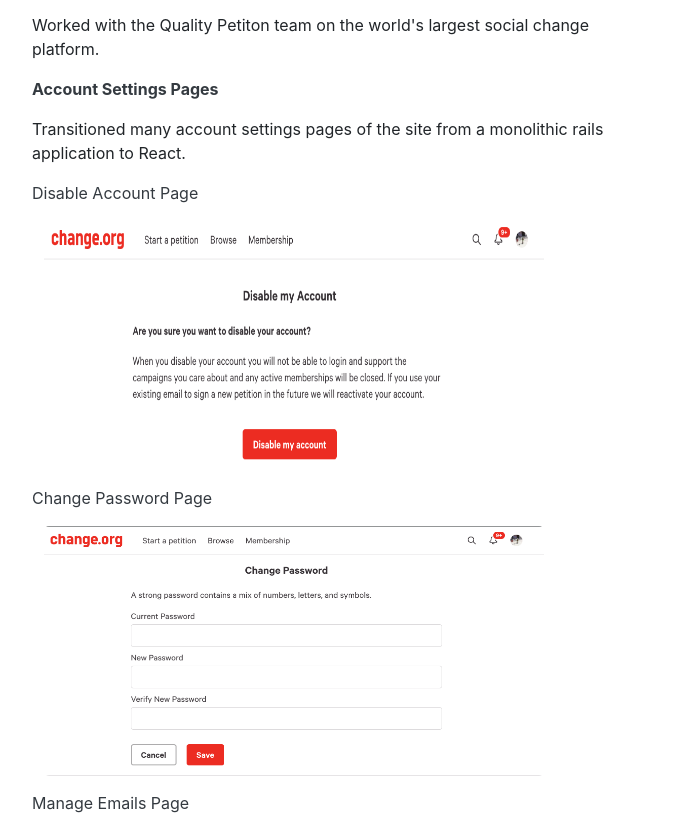
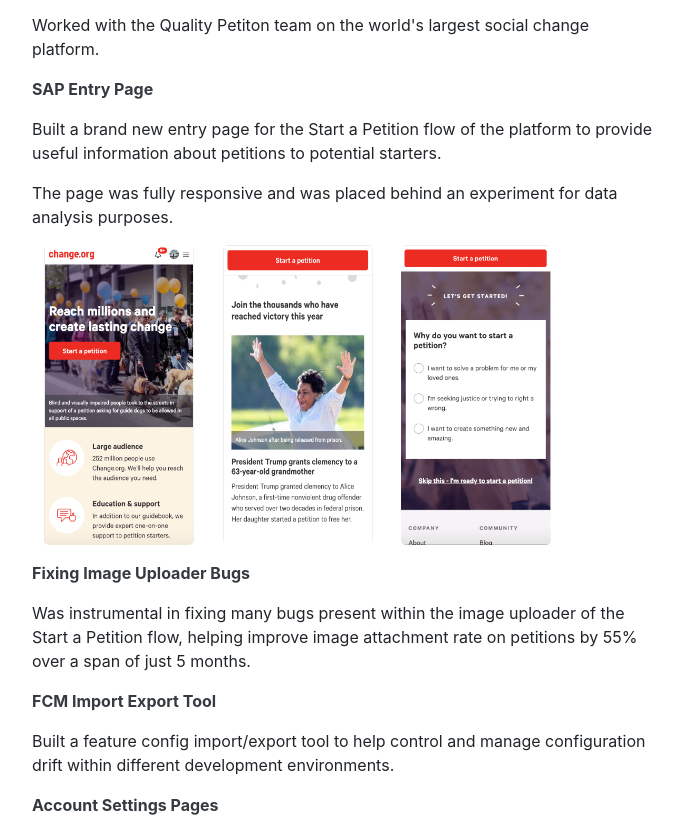
Before and after one commit to sdevalapurkar/personal-website, a website with bundled scripts: page index.html in a window 1280 px wide. Shown: the part 1021-1841 px from the top of the page, without its empty margins (288-971 px from the left). Built offline with nearby package versions, Linux system fonts and the light colour scheme; a web font is replaced by a local one.

Commit message:
update change experience

```diff
--- a/index.html
+++ b/index.html
@@ -125,6 +125,19 @@
               <h3 class="mb-0">Software Engineer Intern</h3>
               <div class="subheading mb-3"><a href="https://www.change.org/"><img src="img/change.png" height="50" width="50" align="middle"></a>  Change.org</div>
               <p>Worked with the Quality Petiton team on the world's largest social change platform.</p>
+              <p style="color: #343a40; font-weight: bold">SAP Entry Page</p>
+              <p>Built a brand new entry page for the Start a Petition flow of the platform to provide useful information about petitions to potential starters.</p>
+              <p>The page was fully responsive and was placed behind an experiment for data analysis purposes.</p>
+              <img src="img/entry1.png" height="300" width="150" align="middle" hspace="12">
+              <img src="img/entry2.png" height="300" width="150" align="middle" hspace="12">
+              <img src="img/entry3.png" height="300" width="150" align="middle" hspace="12">
+              <p></p>
+              <p style="color: #343a40; font-weight: bold">Fixing Image Uploader Bugs</p>
+              <p>Was instrumental in fixing many bugs present within the image uploader of the Start a Petition flow, helping improve image attachment rate on petitions by 55% over a span of just 5 months.</p>
+              <p></p>
+              <p style="color: #343a40; font-weight: bold">FCM Import Export Tool</p>
+              <p>Built a feature config import/export tool to help control and manage configuration drift within different development environments.</p>
+              <p></p>
               <p style="color: #343a40; font-weight: bold">Account Settings Pages</p>
               <p>Transitioned many account settings pages of the site from a monolithic rails application to React.</p>
               <p style="color: #343a40">Disable Account Page</p>
```
Also changed, not shown: img/entry1.png (added), img/entry2.png (added), img/entry3.png (added).
